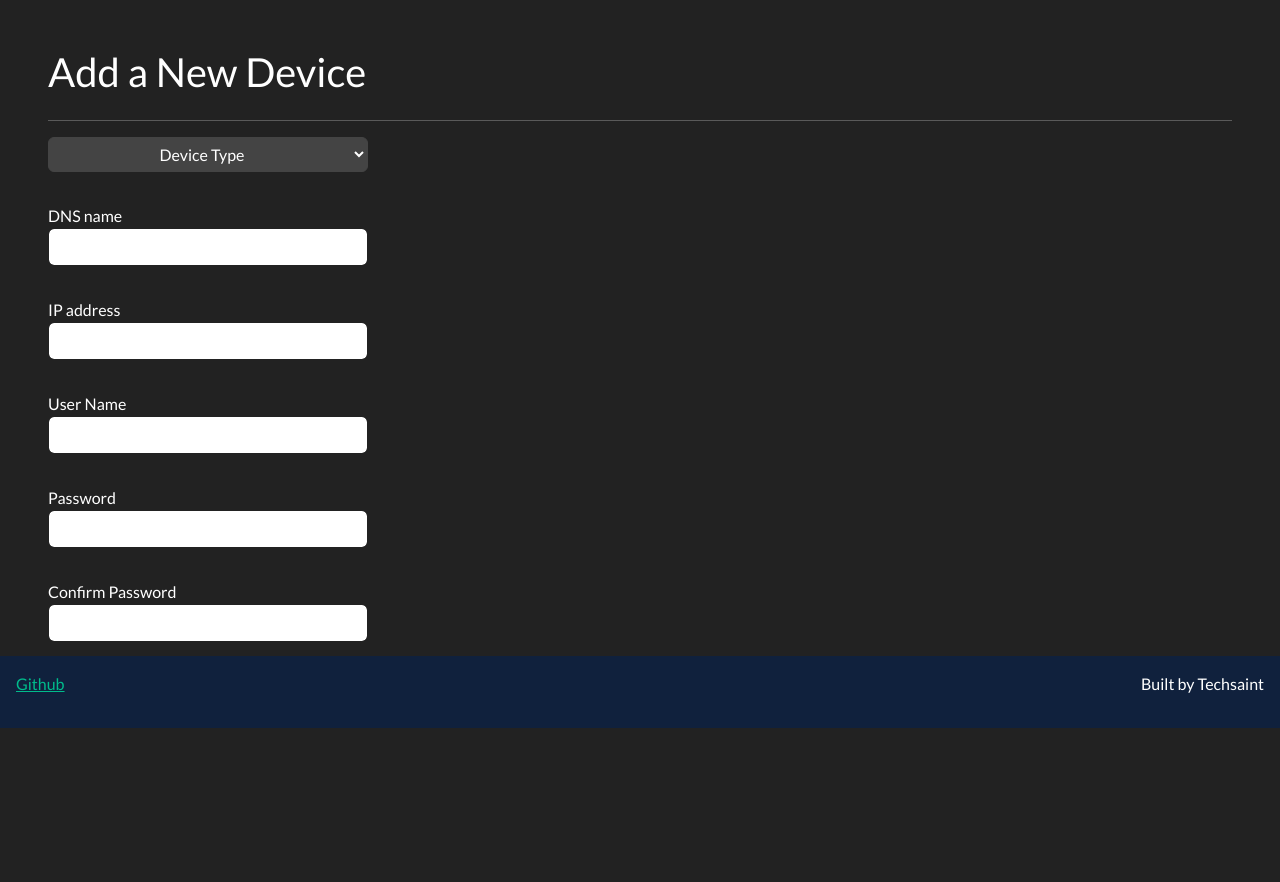
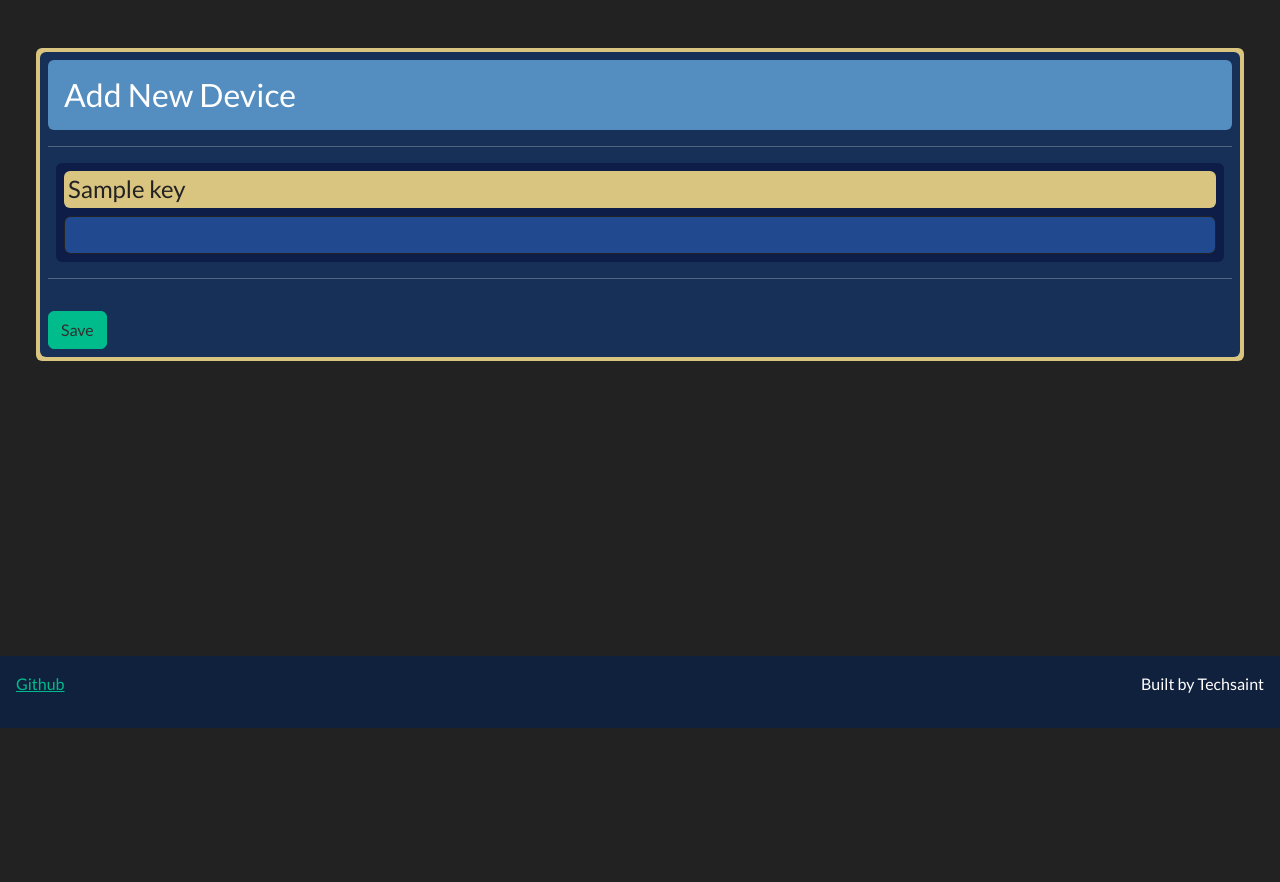
Before and after one commit to Tech-Saint/LabSquid, a Python web app: template Webinterface/templates/Adddevice.html in a window 1280 px wide. Shown: the part 72-954 px from the top of the page. After the commit the page ends 800 px from the top, so only its background shows below. Run offline with Jinja, Linux system fonts and the light colour scheme; the template is opened without the code that fills it: most values are stand-ins (such as "Sample title", 1, 10 or a date in 2020); some libraries are stand-ins or nearby versions.

Commit message:
Remade Add device. added modial

```diff
--- a/Webinterface/templates/Adddevice.html
+++ b/Webinterface/templates/Adddevice.html
@@ -1,13 +1,7 @@
 {% extends "base.html" %}
 
 {% block head %}
-<style>
-    .form-group {
-      margin-bottom: 2rem;
-      align-items: center;
-      width: 20rem;
-    }
-    </style>
+
 {% endblock %}
 
 {% block body %}
@@ -24,74 +18,99 @@
 {% endif %}
 {% endwith %}
 
+    <!-- Modal -->
+    <div class="modal fade" id="running" tabindex="-1" role="dialog" aria-labelledby="running" aria-hidden="true">
+      <div class="modal-dialog" role="document">
+        <div class="modal-content">
+          <div class="modal-header">
+              <strong>Attempting to add device...</strong>
+              <div class="spinner-border ml-auto" role="status" aria-hidden="true"></div>
+            </div>
+          </div>
+        </div>
+      </div>
+
+<div class="container-fluid p-5">
+  <div class="row justify-content-between ">
+    <div class="rounded p-1" style="background-color: #D9C580 ;">
+        <div class="col p-2 rounded" style=" background-color: #173057;"">
 
 
+        <div class=" p-3 mx-0 rounded " id="pageheader" >
+         <div class="d-flex justify-content-between" >
+          <h3 style="margin-bottom: 0px;">Add New Device</h3>
 
-<form method="post" class="p-5">
-    <span class=" d-flex align-items-center justify-content-between">
-        <h2 align="left">Add a New Device</h2>
-    </span>
+            </div>
+          </div>
         <hr>
-  <div class="form-group "style="  margin-top: auto; margin-bottom: auto;">
-    <select class="form-group btn btn-secondary" for="device_type" name="device_type" style="float: inline-end;" aria-label="Default select ">
-        <option selected>Device Type</option>
+        <form method="post">
+          {% for key in lab.db.data["Templates"]['devices'] %}
+
+
+          {% if "Device type" in key.capitalize()|replace("_", " ") %}
+          <div class="form-group m-2 p-2 rounded" style="background-color: #0e1d48;">
+            <h4 class="p-1 rounded" style="background-color: #D9C580; color: #222"for="key">{{key.capitalize()|replace("_", " ")}}</h4>
+              <div class="d-flex">
+                  <select class="form-group btn btn-info mx-auto w-100 h-100" style="background-color: #21498f;" for="device_type" name="device_type" style="float: inline-end;" aria-label="Default select ">
+                      <option selected>Select</option>
                       <option value="linux">Linux</option>
                       <option value="win32">Windows</option>
                       <option value="cisco">Cisco</option>
                   </select>
-    </div>
-  <div class="form-group">
-    <label for="DNSname">DNS name</label>
-    <input
-      type="DNS_name"
-      class="form-control"
-      id="DNS_name"
-      name="DNS_name"
-      placeholder="DNS name"
-    />
-  </div>
-  <div class="form-group">
-    <label for="IPaddress">IP address</label>
-    <input
-      type="IPaddress"
-      class="form-control"
-      id="IPaddress"
-      name="ip"
-      placeholder="IP address"
-    />
-  </div>
-  <div class="form-group">
-    <label for="Username">User Name</label>
-    <input
-      type="Username"
-      class="form-control"
-      id="Username"
-      name="username"
-      placeholder="Username"
-    />
-  </div>
-  <div class="form-group">
-    <label for="password1">Password</label>
+
+
+                {% elif "Netmiko type" in key.capitalize()|replace("_", " ") %}
+
+                {% elif "Password" in key.capitalize()|replace("_", " ") %}
+                <div class="form-group m-2 p-2  rounded" style="background-color: #0e1d48;">
+                  <h4 class="p-1 rounded" style="background-color: #D9C580; color: #222"for="key">{{key.capitalize()|replace("_", " ")}}</h4>
+                <div class="form-groupp">
                   <input
                     type="password1"
                     class="form-control"
                     id="password1"
                     name="password1"
                     placeholder="Enter Password"
+                    style="background-color: #21498f; color: #fff""
                   />
-  </div>
-  <div class="form-group">
-    <label for="password2">Confirm Password</label>
+
                   <input
                     type="password2"
                     class="form-control"
                     id="password2"
                     name="password2"
-      placeholder="Confirm Password"
+                    placeholder="Confirm"
+                    style="background-color: #21498f;  color: #fff""
                   />
                 </div>
-  <button type="submit" class="btn btn-success text-dark mid" >Add</button>
+
+
+            {% else %}
+            <div class="form-group m-2 p-2 rounded" style="background-color: #0e1d48;">
+              <h4 class="p-1 rounded" style="background-color: #D9C580; color: #222" for="key">{{key.capitalize()|replace("_", " ")}}</h4>
+              <div class="d-flex align-items-center justify-content-between">
+              <input
+                type="{{key}}"
+                class="form-control"
+                id="{{key}}"
+                name="{{key}}"
+                placeholder=""
+                style="background-color: #21498f; color: #fff"
+              />
+            </div>
+
+
+            {% endif %}
+
+          </div>
+        {%endfor%}
+        <hr>
+          <button type="submit" class="btn btn-success text-dark mid" data-toggle="modal" data-target="#running" style="margin-top: 1rem;">Save</button>
 
         </form>
+      </div>
+  </div>
+
+
 
 {%endblock%}
```
Lines whose indentation alone changed are shown as unchanged.
